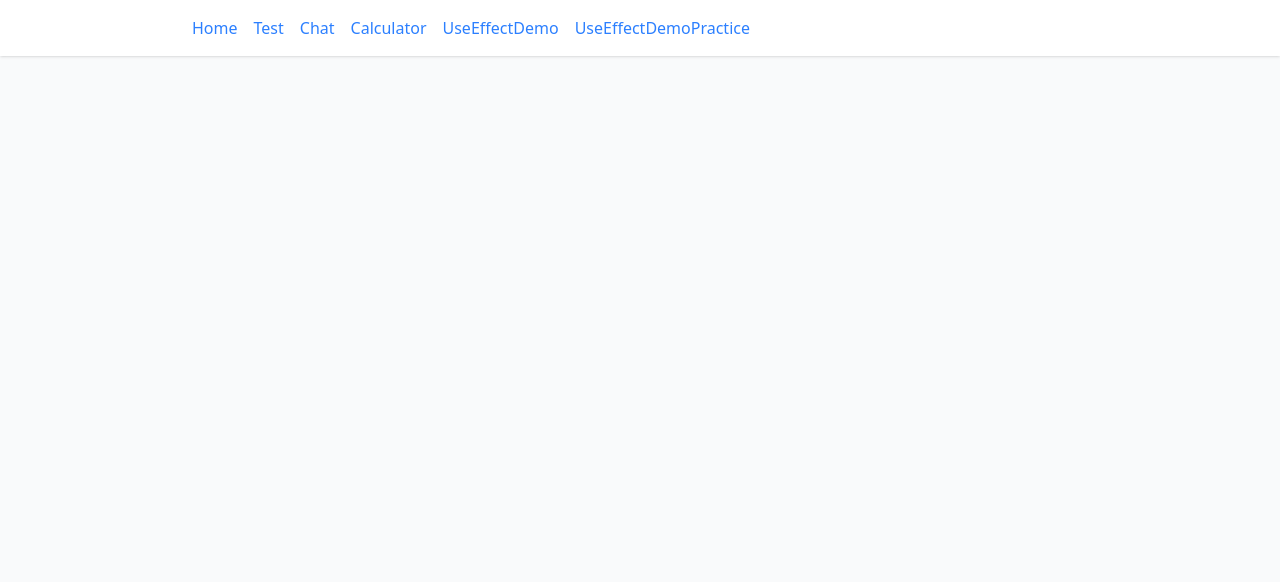
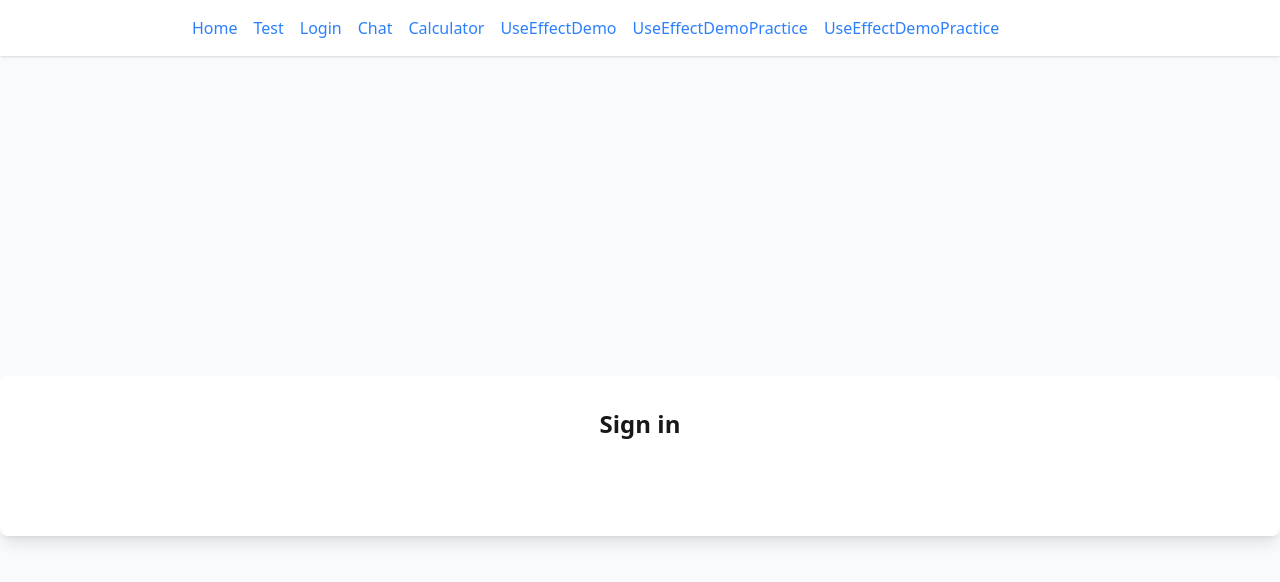
Before and after one commit to unknowntpo/react_practice, a React (Vite) app: page /login in a window 1280 px wide. Shown: the top 582 px of the page. Built offline with nearby package versions, Linux system fonts and the light colour scheme; no server answers.

Commit message:
feat(Login): practice with google oauth 2.0

```diff
--- a/package.json
+++ b/package.json
@@ -11,6 +11,7 @@
     "preview": "vite preview"
   },
   "dependencies": {
+    "@react-oauth/google": "^0.12.2",
     "@tailwindcss/postcss": "^4.0.6",
     "@tailwindcss/vite": "^4.0.6",
     "daisyui": "^5.0.37",
--- a/src/App.tsx
+++ b/src/App.tsx
@@ -5,6 +5,7 @@ import Chat from './pages/Chat'
 import Calculator from './pages/Calculator'
 import UserEffectDemo from './pages/UseEffectDemo'
 import UseEffectDemoPractice from './pages/UseEffectDemoPractice'
+import Login from './pages/Login'
 
 function App() {
   return (
@@ -18,6 +19,9 @@ function App() {
             <Link to="/test" className="text-blue-500 hover:text-blue-700">
               Test
             </Link>
+            <Link to="/login" className="text-blue-500 hover:text-blue-700">
+              Login
+            </Link>
 						<Link to="/chat" className="text-blue-500 hover:text-blue-700">
               Chat
             </Link>
@@ -26,6 +30,9 @@ function App() {
             </Link>
 						<Link to="/use_effect_demo" className="text-blue-500 hover:text-blue-700">
               UseEffectDemo
+            </Link>
+						<Link to="/use_effect_demo_practice" className="text-blue-500 hover:text-blue-700">
+              UseEffectDemoPractice
             </Link>
 						<Link to="/use_effect_demo_practice" className="text-blue-500 hover:text-blue-700">
               UseEffectDemoPractice
@@ -48,6 +55,7 @@ function App() {
             </div>
           } />
           <Route path="/test" element={<Test />} />
+					<Route path="/login" element={<Login />} />
 					<Route path="/chat" element={<Chat />} />
 					<Route path="/calculator" element={<Calculator />} />
 					<Route path="/use_effect_demo" element={<UserEffectDemo />} />
--- /dev/null
+++ b/src/pages/Login.tsx
@@ -0,0 +1,29 @@
+// import { useEffect, useState } from "react";
+import { CredentialResponse, GoogleLogin, GoogleOAuthProvider } from '@react-oauth/google';
+
+export default function Login() {
+	function handleSuccess(credentialResponse: CredentialResponse): void {
+		console.log('Login Success:', credentialResponse);
+	}
+
+	function handleError(): void {
+		console.log('Login Failed');
+	}
+
+	return (
+		<div className="login-container min-h-screen flex flex-col justify-center">
+			<div className="login-content bg-white p-8 rounded-lg shadow-lg w-full flex flex-col items-center">
+				<h2 className="login-title text-2xl font-bold text-center mb-6">Sign in</h2>
+				<div className="google-login-wrapper flex justify-center">
+					<GoogleOAuthProvider clientId={import.meta.env.VITE_GOOGLE_CLIENT_ID || ''}>
+						<GoogleLogin
+							onSuccess={handleSuccess}
+							onError={handleError}
+							useOneTap
+						/>
+					</GoogleOAuthProvider>
+				</div>
+			</div>
+		</div>
+	)
+}
```
Also changed, not shown: 2 other files (tests, documents, lock files or other folders).
